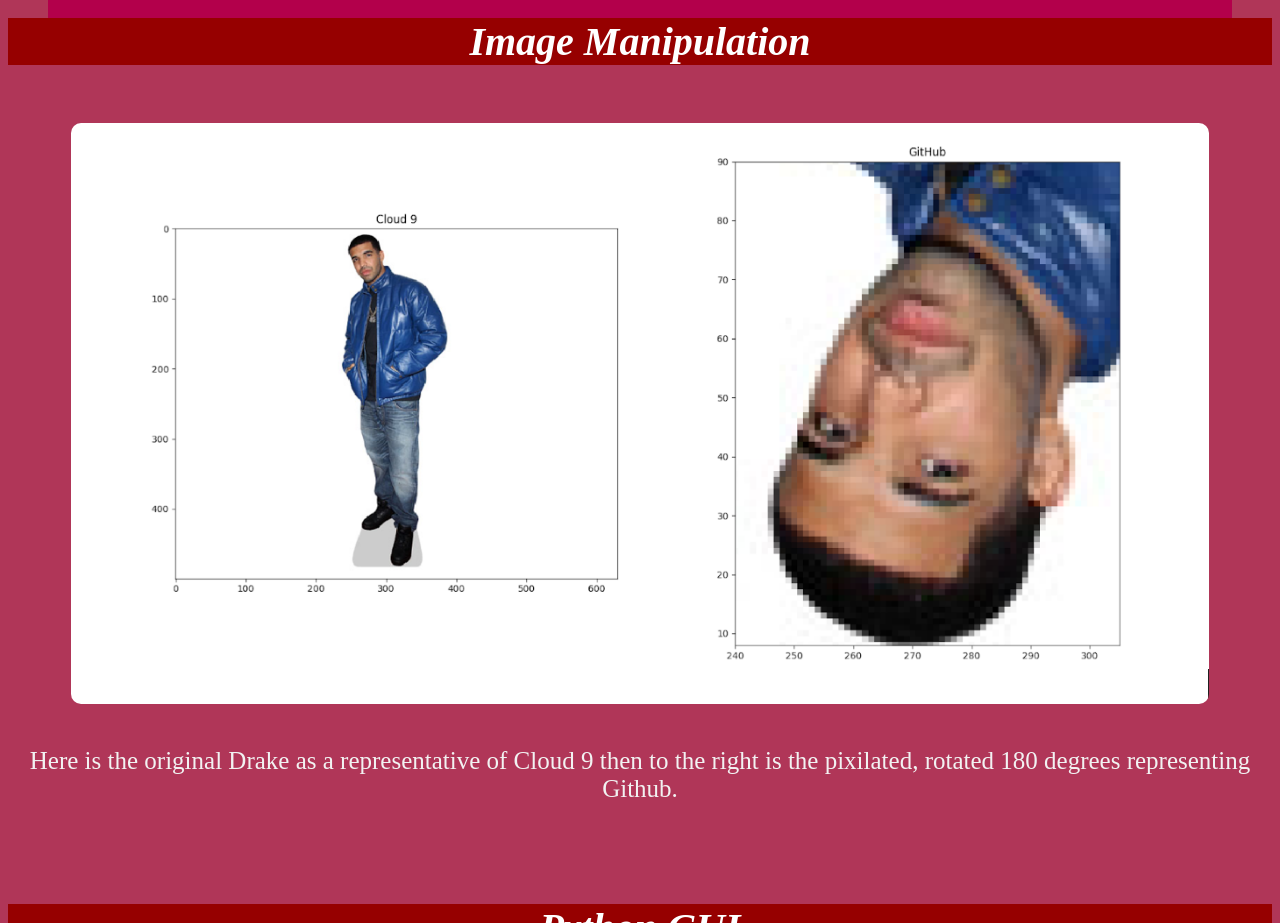
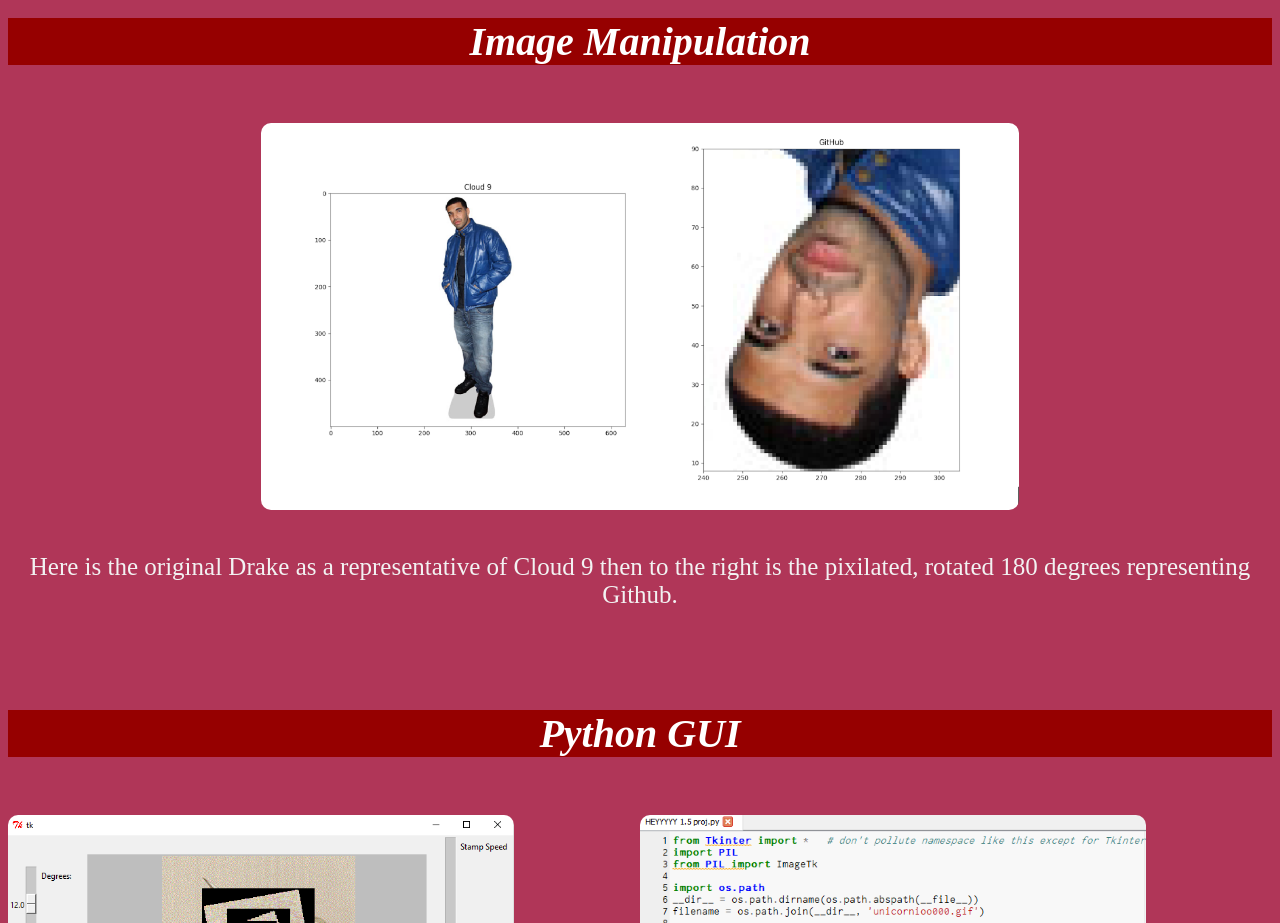
Before and after one commit to cctacog/csp2019, a plain HTML site: page portfolio.html in a window 1280 px wide. Shown: the part 3520-4443 px from the top of the page. Drawn offline with Linux system fonts and the light colour scheme.

Commit message:
Add files via upload

```diff
--- a/portfolio.html
+++ b/portfolio.html
@@ -161,7 +161,7 @@
 	  <br>
 	  <h3><strong><em>Image Manipulation</em></strong></h3>
 	  <br>
-	  <img src="images/drakyboi.PNG" align="middle" height="90%" width="90%">
+	  <img src="images/drakyboi.PNG" align="middle" height="60%" width="60%">
 	  <br>
 	  <p>Here is the original Drake as a representative of Cloud 9 then to the right is the pixilated, rotated 180 degrees representing Github.</p>
 	  <br>
```
